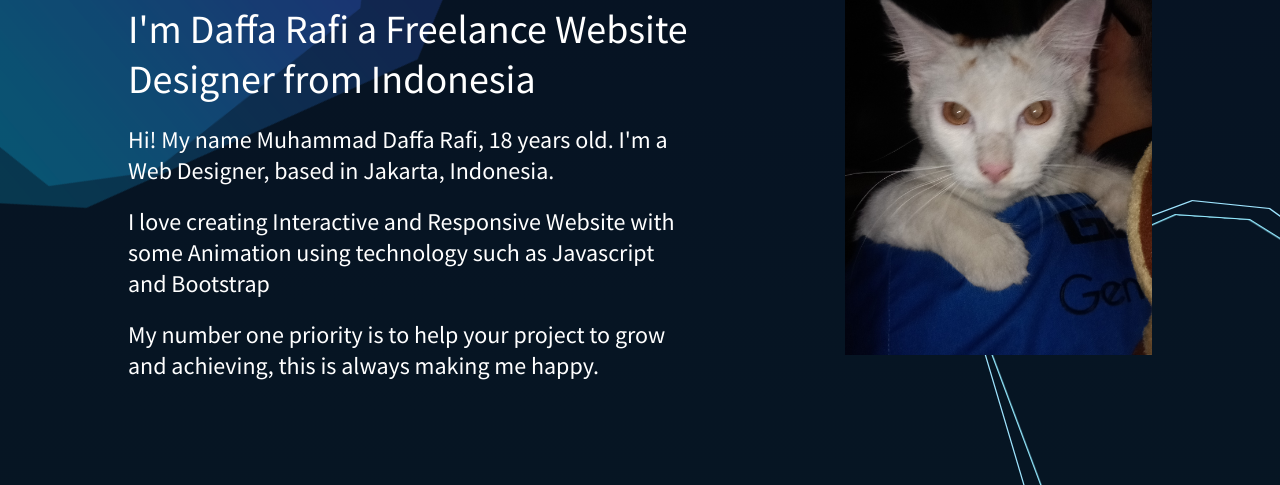
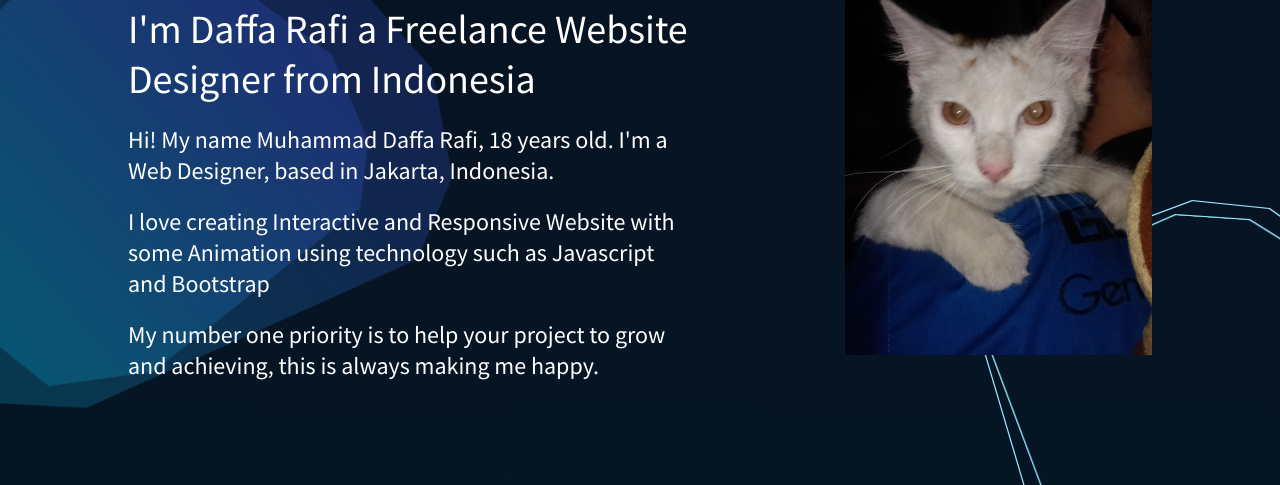
Before and after one commit to daffarafi/aboutme, a plain HTML site: page index.html in a window 1280 px wide. Shown: the part 227-712 px from the top of the page. Drawn offline with nearby package versions, Linux system fonts and the light colour scheme; a web font is replaced by a local one.

Commit message:
bg bug fixed

```diff
--- a/style.css
+++ b/style.css
@@ -464,7 +464,6 @@ main .about .aboutbg .b1 {
 
 main .about .aboutbg .b1 img {
     position: relative;
-    top: -200px;
     left: -200px;
     transform: rotate(50deg);
     opacity: 20%;
@@ -481,7 +480,6 @@ main .about .aboutbg .b2 {
 
 main .about .aboutbg .b2 img {
     position: relative;
-    top: -200px;
 
     left: -200px;
     transform: rotate(50deg);
```
